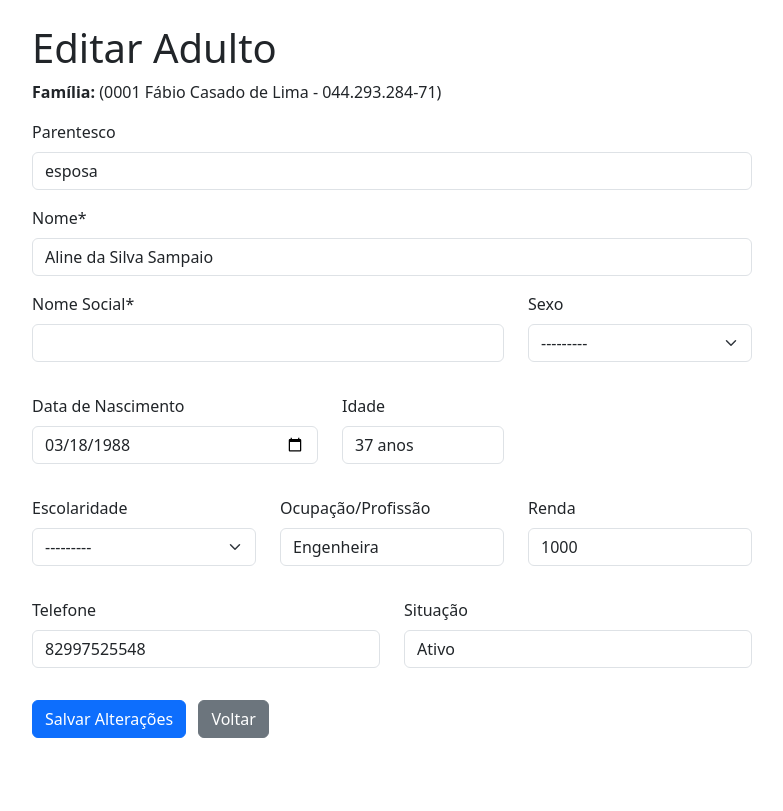
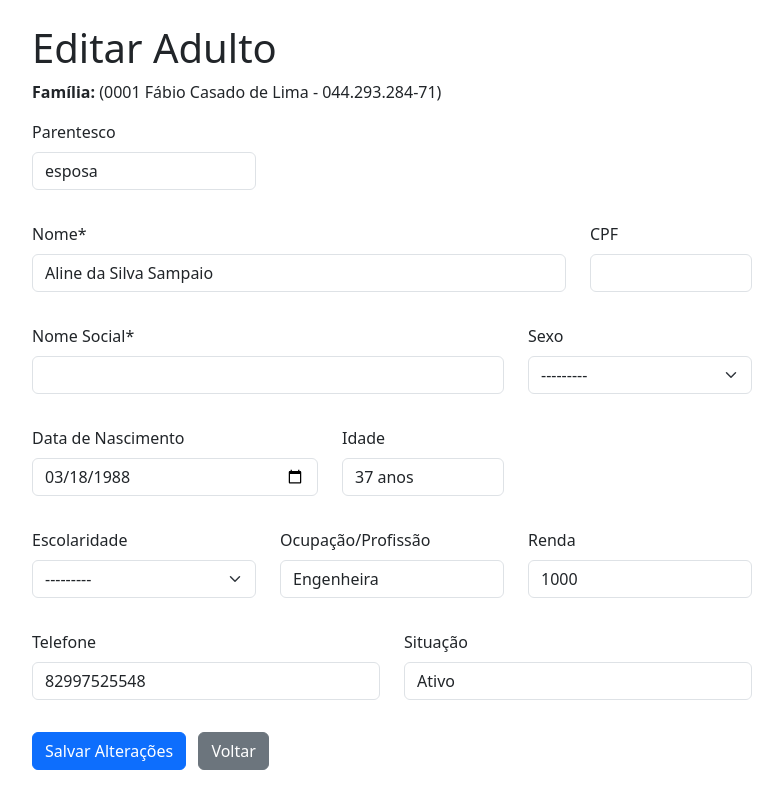
Before and after one commit to fabinhocl/SistemaLSD, a Django app: page /adult/edit/2/ in a window 1280 px wide. Shown: the part 64-875 px from the top of the page, without its empty margins (248-1031 px from the left). Run offline with Django 5.2, Linux system fonts and the light colour scheme; data comes from the database, SQL or seed files in the repository; some libraries are stand-ins or nearby versions.

Commit message:
Ajusta templates de adulto, aluno e família

```diff
--- a/AppLSD/templates/AppLSD/adult_form.html
+++ b/AppLSD/templates/AppLSD/adult_form.html
@@ -12,17 +12,24 @@
             <h1>{% if form.instance.pk %}Editar{% else %}Cadastrar{% endif %} Adulto</h1>
             <form method="post" class="mb-4">
                 {% csrf_token %}
+
                 {% if family %}
+                <div class="row mb-3">
                     <p><strong>Família:</strong> ({{ family.registration_number }} {{ family.responsible_name }} - {{ family.cpf }})</p>
                     {{ form.family }} {# hidden #}
                 {% else %}
                     <label>Buscar por Inscrição Nome ou CPF</label>
                     <input type="text" name="family" id="busca_familia" value="" class="form-control" placeholder="Digite inscrição, nome ou CPF" autocomplete="off" onkeyup="buscarFamilia()">
                     <div id="resultados_busca" class="list-group"></div>
-                    {{ form.family|as_crispy_field }}
+
+                    <div class="col-md-8">{{ form.family|as_crispy_field }}</div>
                 {% endif %}
-                {{ form.parentesco|as_crispy_field }}
-                {{ form.name|as_crispy_field }}
+                    <div class="col-md-4">{{ form.parentesco|as_crispy_field }}</div>
+                </div>
+                <div class="row mb-3">
+                    <div class="col-md-9">{{ form.name|as_crispy_field }}</div>
+                    <div class="col-md-3">{{ form.cpf|as_crispy_field }}</div>
+                </div>
 
                 <div class="row mb-3">
                     <div class="col-md-8">{{ form.social_name|as_crispy_field }}</div>
--- a/AppLSD/templates/AppLSD/family_detail.html
+++ b/AppLSD/templates/AppLSD/family_detail.html
@@ -90,7 +90,7 @@
     </a>
     <div class="row mb-3"></div>
     <table class="table table-bordered">
-        <thead><tr><th>CPF</th><th>Nome do Assistido</th><th>Idade</th><th>Turma</th><th>Ações</th></tr></thead>
+        <thead><tr class="text-center"><th>CPF</th><th>Nome do Assistido</th><th>Idade</th><th>Turma</th><th>Ações</th></tr></thead>
         <tbody>
             {% for aluno in family.alunos.all %}
                 <tr>
@@ -115,7 +115,7 @@
     </a>
     <div class="row mb-3"></div>
     <table class="table table-bordered">
-        <thead><tr><th>Nome do Adulto</th><th>Nome Social<th>Parentesco</th><th>Idade</th><th>Telefone</th><th>Ações</th></tr></thead>
+        <thead><tr class="text-center"><th>Nome do Adulto</th><th>Nome Social<th>Parentesco</th><th>Idade</th><th>Telefone</th><th>Ações</th></tr></thead>
         <tbody>
             {% for adulto in family.adults.all %}
                 <tr>
```
Also changed, not shown: AppLSD/templates/AppLSD/aluno_form.html (+8 -4 lines).
